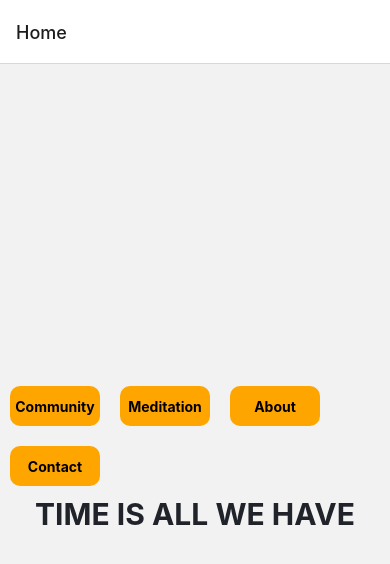
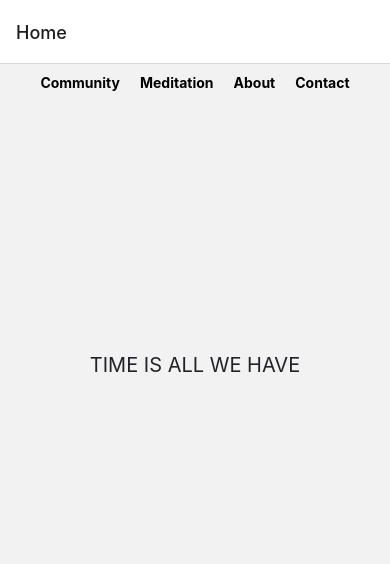
Before and after one commit to danieldenton/time-is-all-we-have-mobile, a React Native app: screen / in a window 390 px wide. Shown: the top 564 px of the page. Built offline with nearby package versions, Linux system fonts and the light colour scheme.

Commit message:
contact added to screen

```diff
--- a/src/screens/About.tsx
+++ b/src/screens/About.tsx
@@ -5,8 +5,7 @@ import { StackScreenProps } from "../navigation/StackScreenProps";
 import { styles } from "../styles";
 import { NavBar } from "../components/navbar/NavBar";
 
-export const AboutScreen = ({ navigation} : StackScreenProps) => {
-
+export const AboutScreen = ({ navigation }: StackScreenProps) => {
   return (
     <View style={styles.container}>
       <NavBar navigation={navigation} routeIndex={3} />
--- a/src/screens/Contact.tsx
+++ b/src/screens/Contact.tsx
@@ -1,6 +1,6 @@
 import React from "react";
 import { StatusBar } from "expo-status-bar";
-import { Text, View } from "react-native";
+import { Text, View, TouchableOpacity, Linking } from "react-native";
 import { StackScreenProps } from "../navigation/StackScreenProps";
 import { styles } from "../styles";
 import { NavBar } from "../components/navbar/NavBar";
@@ -9,7 +9,14 @@ export const ContactScreen = ({ navigation }: StackScreenProps) => {
   return (
     <View style={styles.container}>
       <NavBar navigation={navigation} routeIndex={4} />
-      <Text style={styles.text}>CONTACT</Text>
+      <Text style={styles.textHeader}>Daniel Denton</Text>
+      <Text style={styles.text}>DanielMDenton@gmail.com</Text>
+      <Text style={styles.text}>+1 (323) 363-3279</Text>
+      <TouchableOpacity
+              onPress={() => Linking.openURL("https://www.linkedin.com/in/danielmdenton/")}
+            >
+              <Text style={styles.linkText}>LinkedIn</Text>
+            </TouchableOpacity>
       <StatusBar style="auto" />
     </View>
   );
--- a/src/screens/Home.tsx
+++ b/src/screens/Home.tsx
@@ -1,11 +1,11 @@
 import React from "react";
 import { StatusBar } from "expo-status-bar";
 import { Text, View } from "react-native";
-import { IStackScreenProps } from "../navigation/StackScreenProps";
+import { StackScreenProps } from "../navigation/StackScreenProps";
 import { styles } from "../styles";
 import { NavBar } from "../components/navbar/NavBar";
 
-export const HomeScreen = ({ navigation} : IStackScreenProps) => {
+export const HomeScreen = ({ navigation} : StackScreenProps) => {
 
   return (
     <View style={styles.container}>
--- a/src/styles.ts
+++ b/src/styles.ts
@@ -4,21 +4,28 @@ export const styles = StyleSheet.create({
   container: {
     flex: 1,
     alignItems: "center",
-    justifyContent: "center",
+
   },
-  text: {
+  textHeader: {
     color: "#20232a",
     fontSize: 30,
     fontWeight: "bold",
   },
+  text: {
+    color: "#20232a",
+    fontSize: 20,
+    margin: 2
+  },
+  linkText: {
+    color: "#4169E1",
+    fontSize: 20,
+    fontWeight: "bold",
+    margin: 2
+  },
   buttons: {
     alignItems: "center",
     justifyContent: "center",
-    margin: 10,
-    height: 40,
-    width: 90,
-    backgroundColor: "#FFA500",
-    borderRadius: 10,
+    margin: 10
   },
   buttonFont: {
     fontWeight: "bold",
@@ -27,5 +34,6 @@ export const styles = StyleSheet.create({
     flexDirection: "row",
     alignItems: "center",
     flexWrap: "wrap",
+    marginBottom: 250
   },
 });
```
